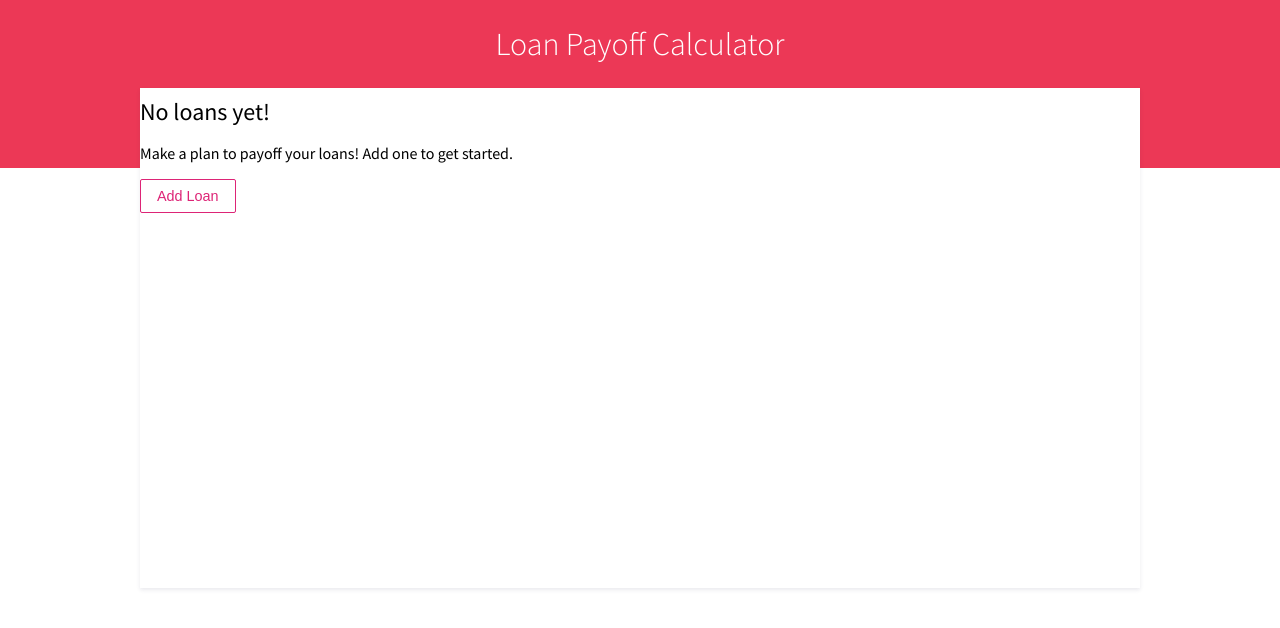
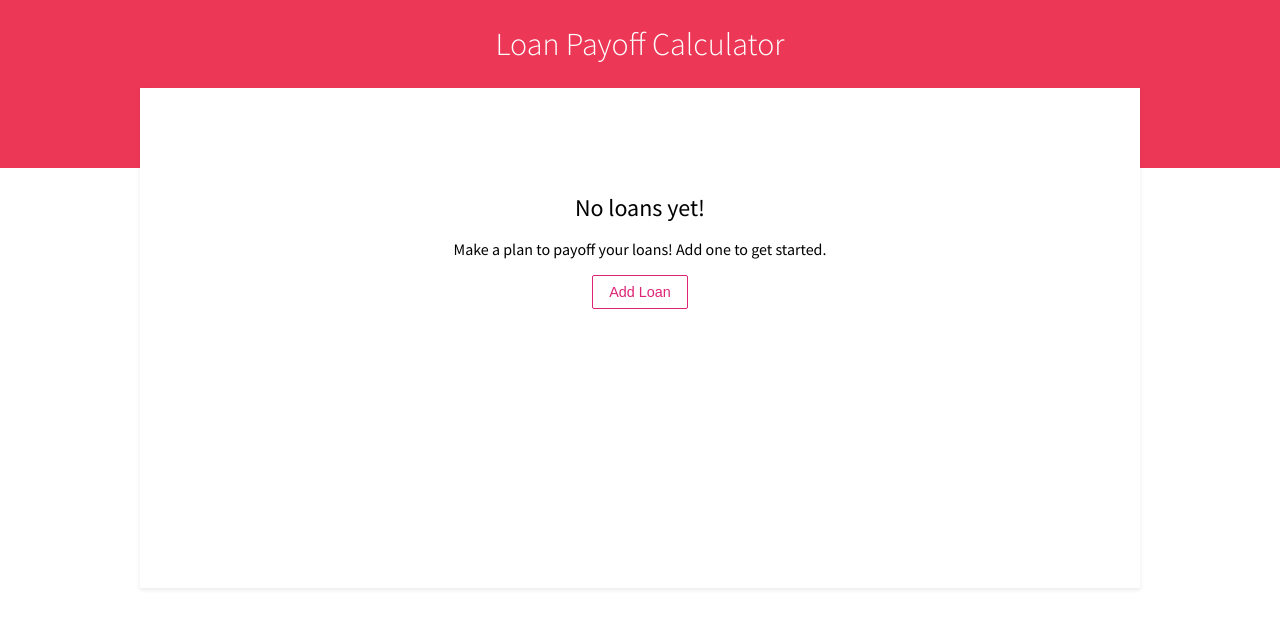
Before and after one commit to mariehooper/loan-payoff-calculator, a React (Create React App) app: page / in a window 1280 px wide. Shown: the top 628 px of the page. Built offline with nearby package versions, Linux system fonts and the light colour scheme.

Commit message:
refactor app into components, add empty state
closes #10

```diff
--- /dev/null
+++ b/src/components/EmptyState.css
@@ -0,0 +1,3 @@
+.empty-state {
+  margin: 6em auto auto;
+  text-align: center; }
--- a/src/components/EmptyState.js
+++ b/src/components/EmptyState.js
@@ -1,7 +1,7 @@
 import React from 'react';
 import PropTypes from 'prop-types';
 import Button from './Button';
-// import './EmptyState.css';
+import './EmptyState.css';
 
 export default function EmptyState({ openModal }) {
   return (
--- /dev/null
+++ b/src/components/EmptyState.scss
@@ -0,0 +1,6 @@
+@import '../variables';
+
+.empty-state {
+  margin: 6em auto auto;
+  text-align: center;
+}
```
